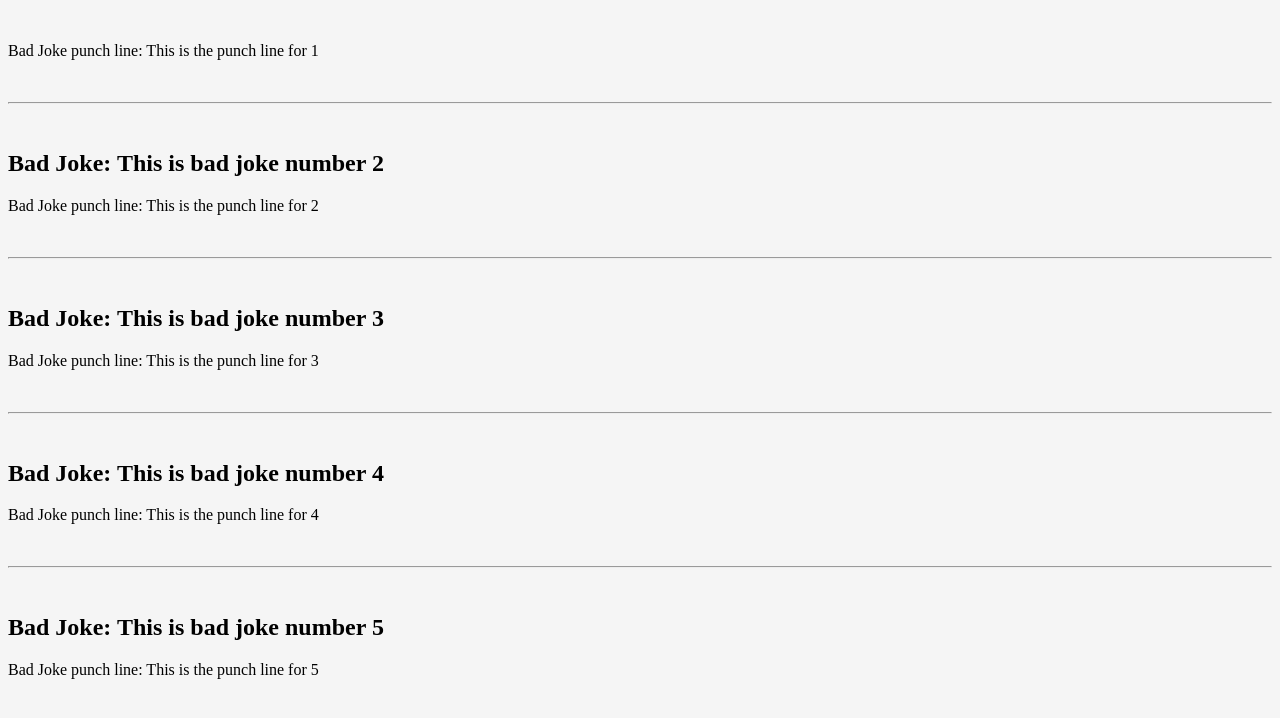
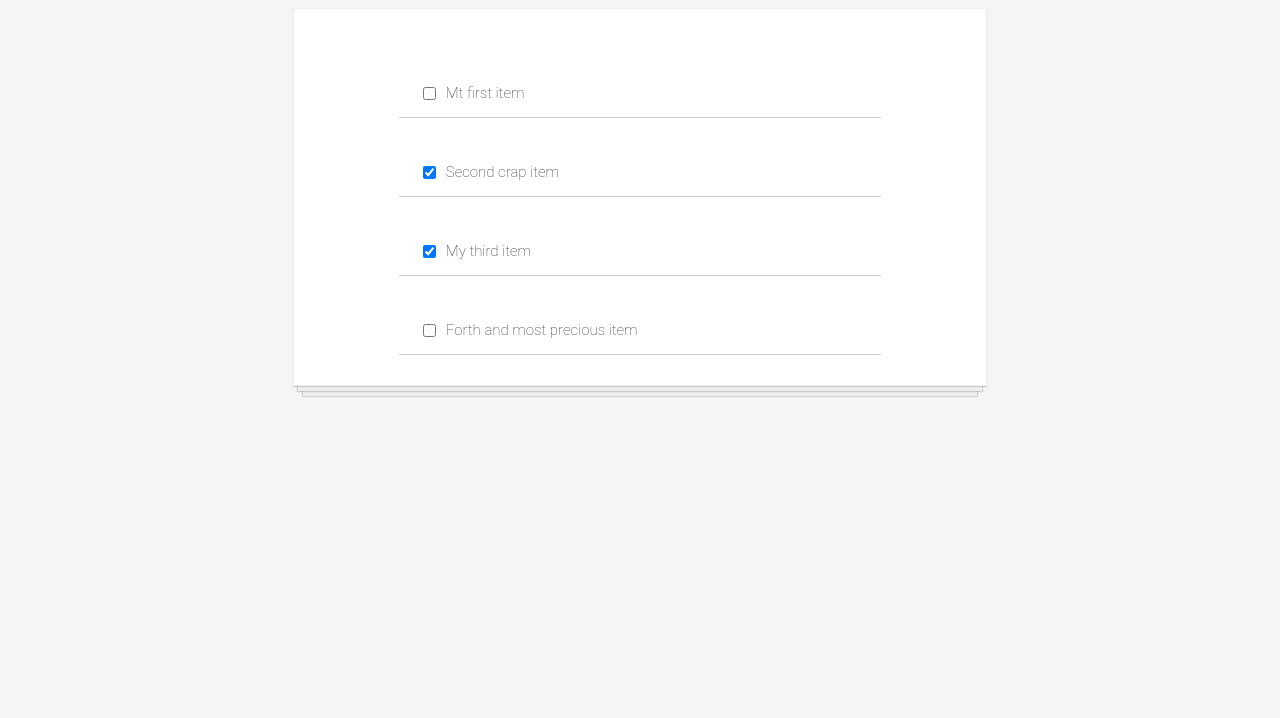
Before and after one commit to paddykool/ReactApp, a React app: page / in a window 1280 px wide. Shown: the top 718 px of the page. Built offline with nearby package versions, Linux system fonts and the light colour scheme.

Commit message:
Mapped data to TODO app

```diff
--- a/App4.js
+++ b/App4.js
@@ -1,16 +1,16 @@
 import React from "react"
 import Joke from "./components/Joke"
-import jokeData from "./jokeData"
+import jokeData from "./Data/jokeData"
 
 function App() {
 
-    const jokeComponents = jokeData.map(
-        function(joke) {
-            return <Joke key={joke.id} expectation={joke.expectation} punchLine={joke.punchLine} />
-        }
+    // const jokeComponents = jokeData.map(function(jokedata) {
+    //     return <Joke key={jokedata.id} expectation={jokedata.expectation} punchLine={jokedata.punchLine} />
+    // })
+
+    const jokeComponents = jokeData.map( joke =>
+        <Joke key={joke.id} expectation={joke.expectation} punchLine={joke.punchLine} />
     )
-
-    // const jokeComponents = jokeData.map(joke => <Joke key={joke.id} expectation={joke.expectation} punchLine={joke.punchLine} />)
 
     return (
         <div>
@@ -22,11 +22,3 @@ function App() {
 }
 
 export default App
-
-
-  // return (<div>
-    //     <Joke punchLine="Bad Joke 1 punch line"/>
-    //     <Joke expectation="Bad Joke 2" punchLine="Bad Joke 2 punch line"/>
-    //     <Joke expectation="Bad Joke 3" punchLine="Bad Joke 3 punch line"/>
-    //     <Joke expectation="Bad Joke 4" punchLine="Bad Joke 5 punch line"/>
-    // </div>)
--- a/jokeData.js
+++ b/Data/jokeData.js
@@ -5,8 +5,8 @@ const jokeData = [
     },
     {
         id: 2,
-        expectation: "This is bad joke number 2",
-        punchLine: "This is the punch line for 2"
+        expectation: "This is bad joke number 2222222222222222",
+        punchLine: "This is the punch line for 2222222222222222"
     },
     {
         id: 3,
--- /dev/null
+++ b/Data/todoData.js
@@ -0,0 +1,24 @@
+const todoData = [
+    {
+        id: 1,
+        description: "Mt first item",
+        ticked: false
+    },
+    {
+        id: 2,
+        description: "Second  crap item",
+        ticked: true,
+    },
+    {
+        id: 3,
+        description: "My third item",
+        ticked: true,
+    },
+    {
+        id: 4,
+        description: "Forth and most precious item",
+        ticked: false,
+    }
+]
+
+export default todoData
--- /dev/null
+++ b/ToDoApp.js
@@ -0,0 +1,19 @@
+import React from "react";
+import TodoItem from "./components/TodoItem";
+import todoData from "./Data/todoData"
+
+function App() {
+
+  const todoItems = todoData.map(
+    // item  => <TodoItem key={item.id} description={item.description} ticked={item.ticked}/>
+    item  => <TodoItem key={item.id} item={item}/>
+  )
+
+  return (
+    <div className="todo-list">
+      {todoItems}
+    </div>
+  );
+}
+
+export default App;
--- a/components/TodoItem.js
+++ b/components/TodoItem.js
@@ -1,13 +1,11 @@
 import React from "react";
 
-function TodoItem() {
-
-  let styles = {}
+function TodoItem(props) {
 
     return (
     <div className="todo-item">
-      <input type="checkbox" />
-      <p>Placeholder text here</p>
+      <input type="checkbox" checked={props.item.ticked}/>
+      <p>{props.item.description}</p>
     </div>
   );
 }
--- a/index.js
+++ b/index.js
@@ -1,6 +1,6 @@
 import React from "react";
 import ReactDOM from "react-dom";
-import App from "./App4";
+import App from "./ToDoApp";
 
 // JSX
 ReactDOM.render(<App />, document.getElementById("root"));
```
Also changed, not shown: App.js (deleted, +0 -15 lines), App5.js (added, +29 -0 lines), Data/products.js (added, +52 -0 lines), components/Product.js (added, +17 -0 lines).
